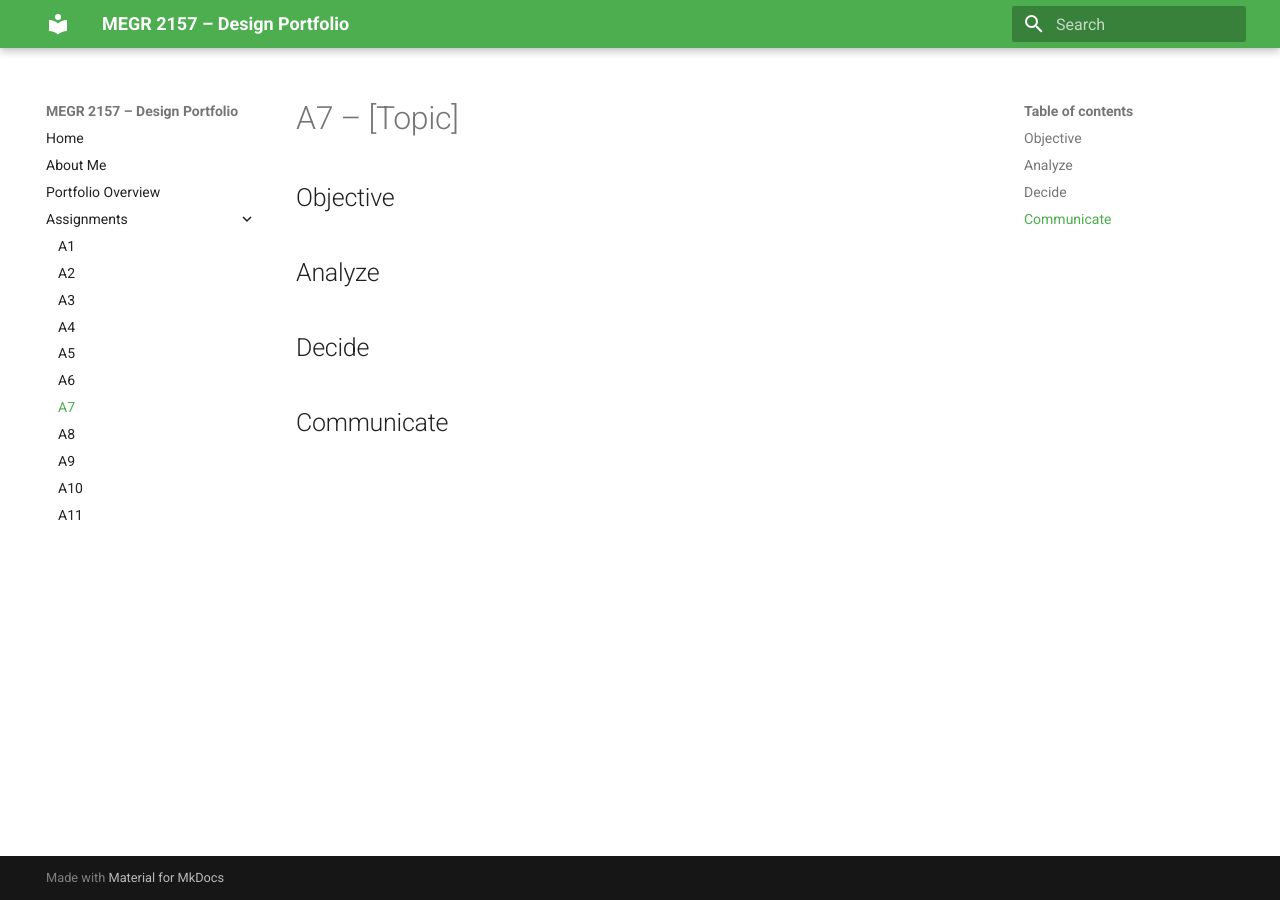
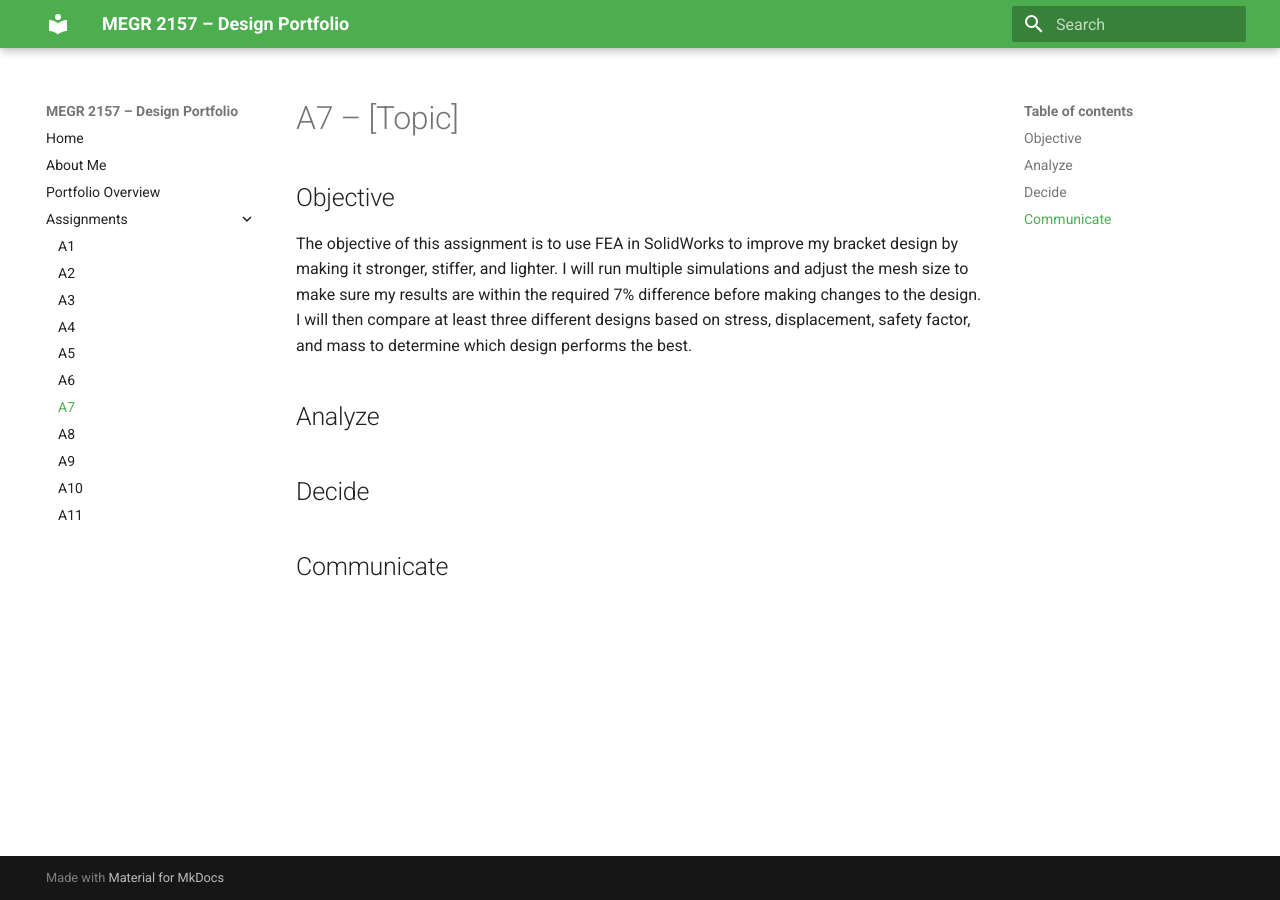
Before and after one commit to awayne1-eng/megr2157-portfolio, an MkDocs documentation site: the page built from docs/assignments/A07/index.md, in a window 1280 px wide. Built offline with MkDocs 1.6.1 and Material for MkDocs 9.7.7, drawn with Linux system fonts in a browser that asks for light colours.

Commit message:
Update index.md

```diff
--- a/docs/assignments/A07/index.md
+++ b/docs/assignments/A07/index.md
@@ -1,7 +1,7 @@
 # A7 – [Topic]
 
 ## Objective
-
+The objective of this assignment is to use FEA in SolidWorks to improve my bracket design by making it stronger, stiffer, and lighter. I will run multiple simulations and adjust the mesh size to make sure my results are within the required 7% difference before making changes to the design. I will then compare at least three different designs based on stress, displacement, safety factor, and mass to determine which design performs the best.
 
 ## Analyze
 
```
